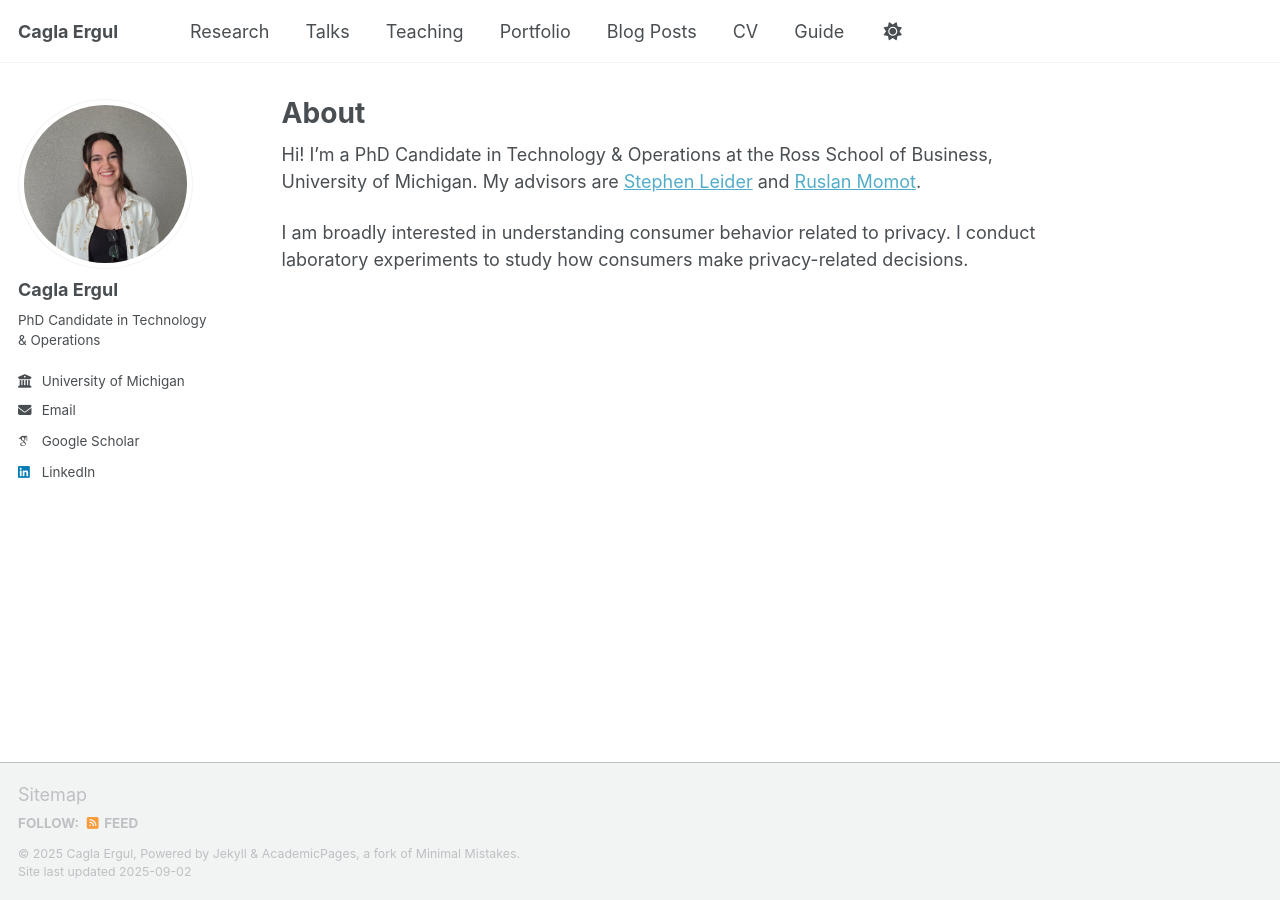
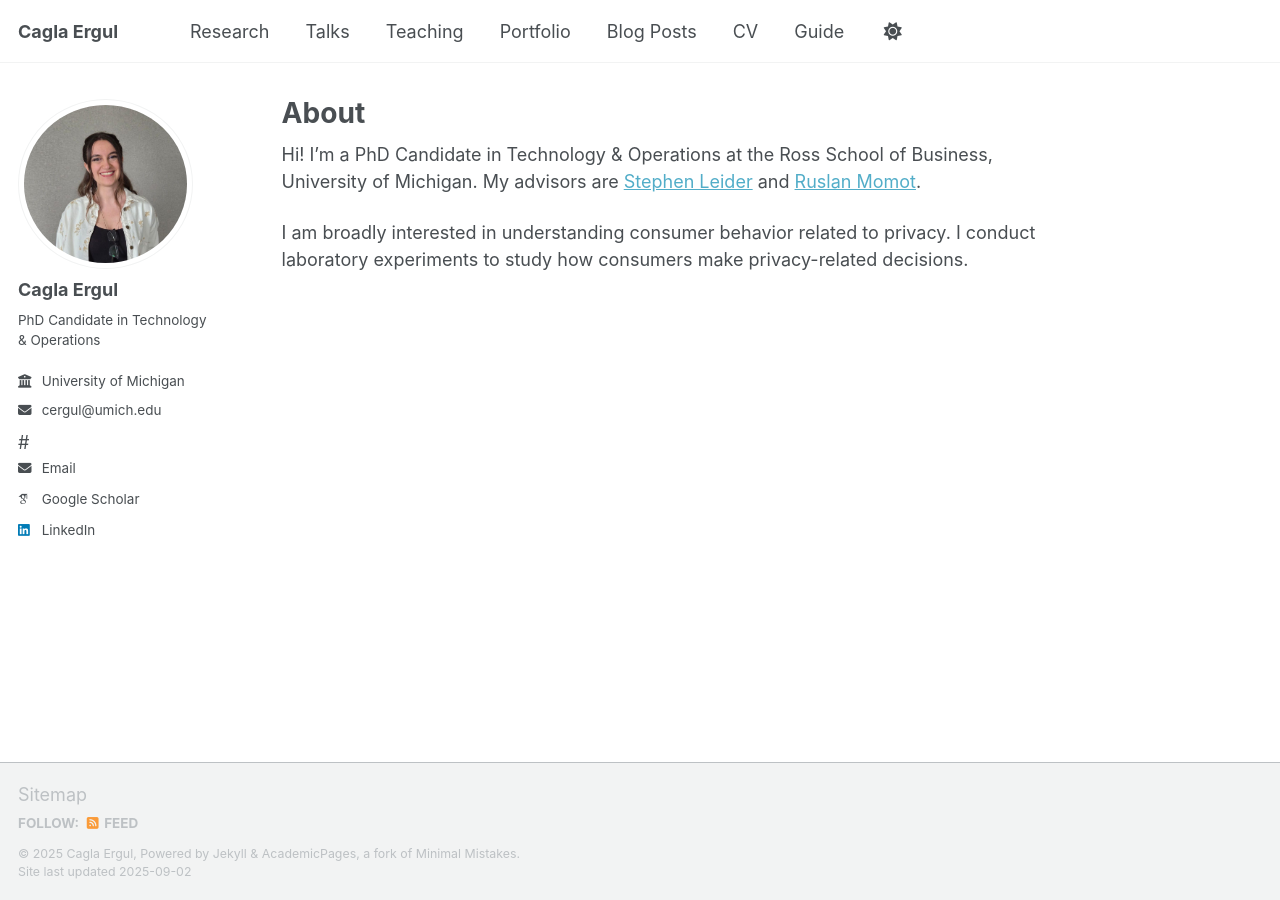
Before and after one commit to caglaergul/caglaergul.github.io, a Jekyll site: the page built from _pages/about.md, in a window 1280 px wide. Built offline with Jekyll 4.4.1, drawn with Linux system fonts in a browser that asks for light colours; some web fonts are replaced; a script that is not in the unit is left out.

Commit message:
Update author-profile.html

```diff
--- a/_includes/author-profile.html
+++ b/_includes/author-profile.html
@@ -34,7 +34,8 @@
         <li><a href="{{ author.uri }}"><i class="fas fa-fw fa-link icon-pad-right" aria-hidden="true"></i>{{ site.data.ui-text[site.locale].website_label | default: "Website" }}</a></li>
       {% endif %}
       {% if author.email %}
-        <li><a href="mailto:{{ author.email }}"><i class="fas fa-fw fa-envelope icon-pad-right" aria-hidden="true"></i>{{ site.data.ui-text[site.locale].email_label | default: "Email" }}</a></li>
+        <li><a href="mailto:{{ author.email }}"><i class="fas fa-fw fa-envelope icon-pad-right" aria-hidden="true"></i>{{ author.email }}</a></li>
+        # <li><a href="mailto:{{ author.email }}"><i class="fas fa-fw fa-envelope icon-pad-right" aria-hidden="true"></i>{{ site.data.ui-text[site.locale].email_label | default: "Email" }}</a></li>
       {% endif %}
 
       <!-- Font Awesome and Academicons icons / Academic websites -->
```
